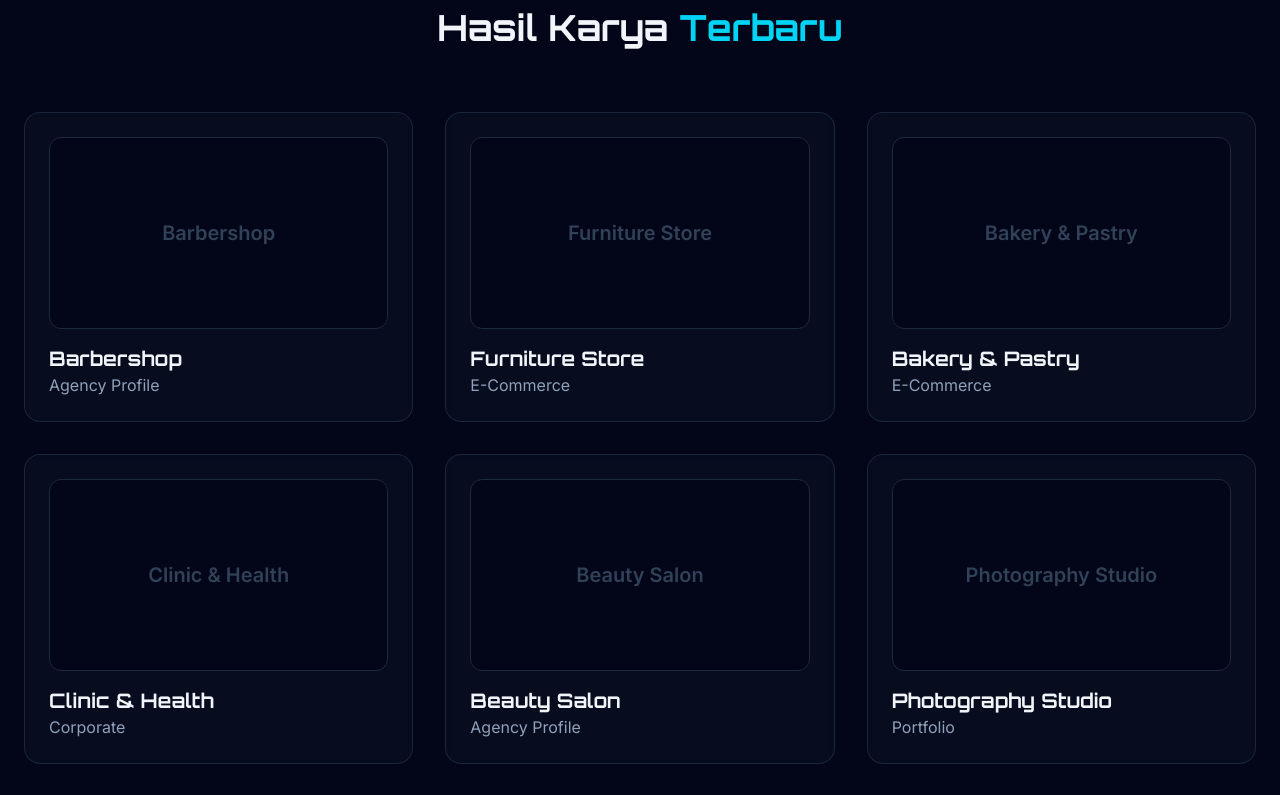
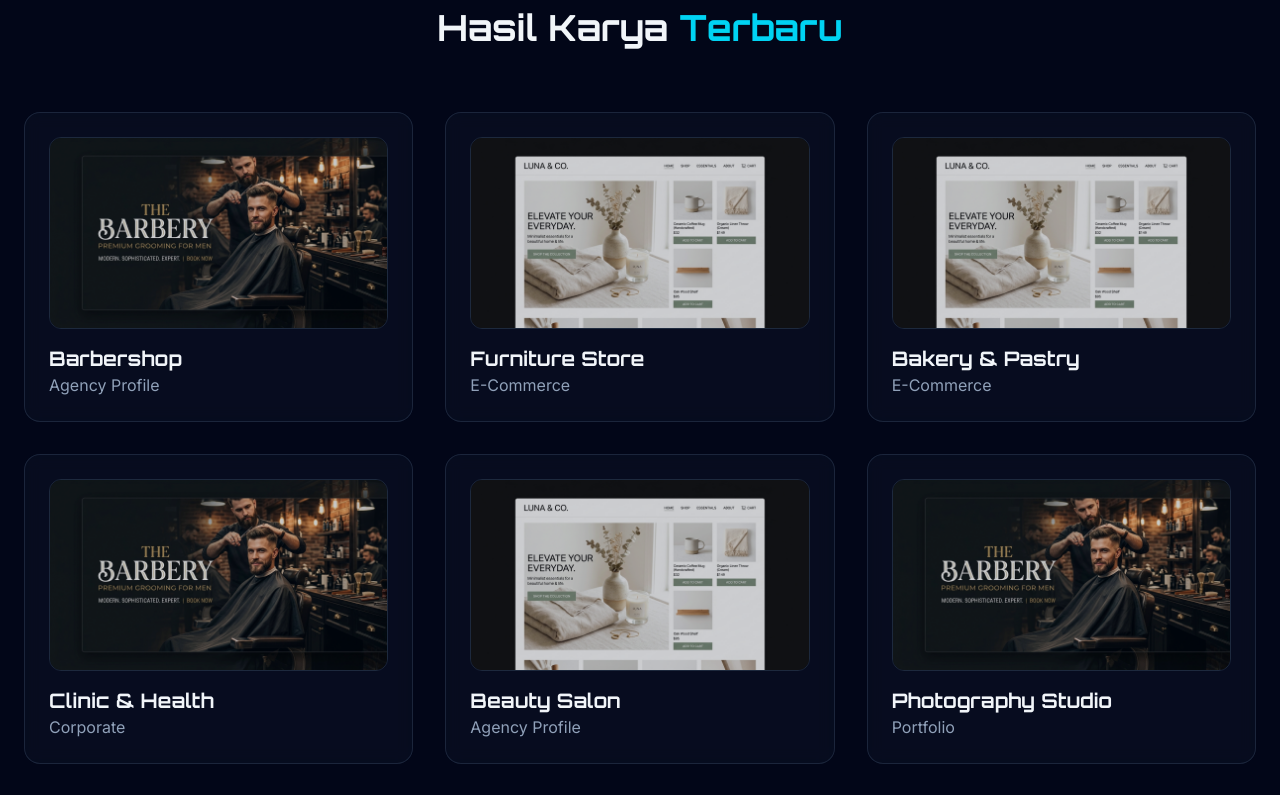
Before and after one commit to idin77/onlin-shop-kadigital, a React (Vite) app: page / in a window 1280 px wide. Shown: the part 2360-3155 px from the top of the page. Built offline with nearby package versions, Linux system fonts and the light colour scheme.

Commit message:
feat(portfolio): add images to project entries
Update the portfolio project list to include associated imagery for each item.

```diff
--- a/src/components/Portfolio.tsx
+++ b/src/components/Portfolio.tsx
@@ -1,15 +1,17 @@
 import {motion} from 'motion/react';
+import barberImg from '@/src/assets/images/portfolio_barber_1780004263379.png';
+import ecommerceImg from '@/src/assets/images/portfolio_ecommerce_1780004290285.png';
 
 const projects = [
-  {name: 'Barbershop', category: 'Agency Profile'},
-  {name: 'Furniture Store', category: 'E-Commerce'},
-  {name: 'Bakery & Pastry', category: 'E-Commerce'},
-  {name: 'Clinic & Health', category: 'Corporate'},
-  {name: 'Beauty Salon', category: 'Agency Profile'},
-  {name: 'Photography Studio', category: 'Portfolio'},
-  {name: 'Coffee Shop', category: 'E-Commerce'},
-  {name: 'CleanPro Services', category: 'Agency Profile'},
-  {name: 'StyleHub Fashion', category: 'E-Commerce'},
+  {name: 'Barbershop', category: 'Agency Profile', img: barberImg},
+  {name: 'Furniture Store', category: 'E-Commerce', img: ecommerceImg},
+  {name: 'Bakery & Pastry', category: 'E-Commerce', img: ecommerceImg},
+  {name: 'Clinic & Health', category: 'Corporate', img: barberImg},
+  {name: 'Beauty Salon', category: 'Agency Profile', img: ecommerceImg},
+  {name: 'Photography Studio', category: 'Portfolio', img: barberImg},
+  {name: 'Coffee Shop', category: 'E-Commerce', img: ecommerceImg},
+  {name: 'CleanPro Services', category: 'Agency Profile', img: ecommerceImg},
+  {name: 'StyleHub Fashion', category: 'E-Commerce', img: ecommerceImg},
 ];
 
 export default function Portfolio() {
@@ -25,8 +27,8 @@ export default function Portfolio() {
             whileHover={{y: -10}}
             className="bg-slate-900/40 backdrop-blur-sm border border-slate-700/50 p-6 rounded-2xl hover:border-cyan-500/50 transition-all group"
           >
-            <div className="h-48 bg-slate-950 rounded-xl mb-4 flex items-center justify-center border border-slate-800 text-slate-700 font-bold text-xl group-hover:text-cyan-500 transition-colors">
-              {p.name}
+            <div className="h-48 bg-slate-950 rounded-xl mb-4 overflow-hidden border border-slate-800">
+              <img src={p.img} alt={p.name} className="w-full h-full object-cover opacity-80 group-hover:opacity-100 transition-opacity" />
             </div>
             <h3 className="font-display text-xl font-bold text-slate-100">{p.name}</h3>
             <p className="text-slate-400">{p.category}</p>
```
Also changed, not shown: src/assets/images/portfolio_barber_1780004263379.png (added), src/assets/images/portfolio_ecommerce_1780004290285.png (added).
